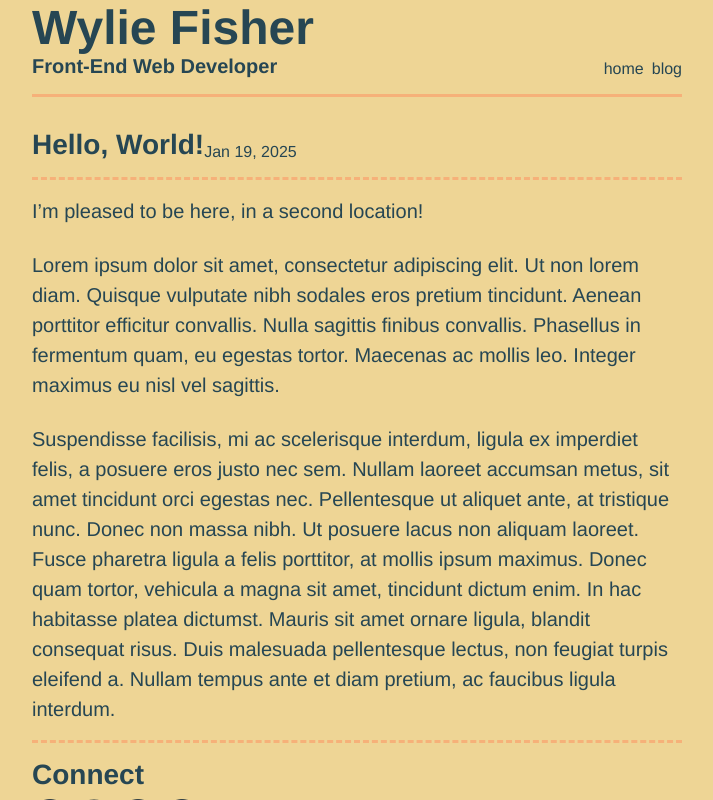
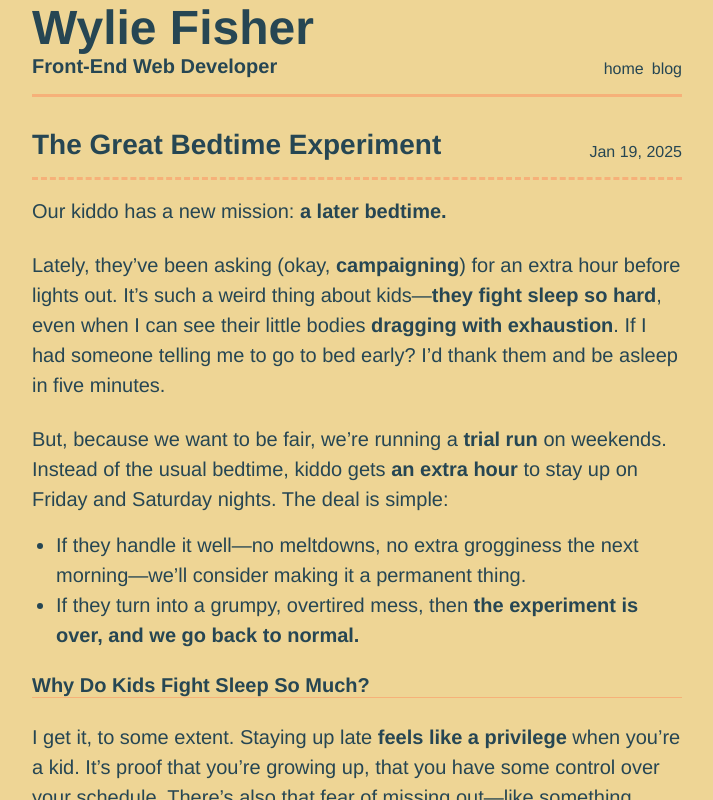
Before and after one commit to wylie/wyliefisher, an Astro site: page /blog/2025-01-19-hello-world in a window 1280 px wide. Shown: the whole page, without its empty margins (283-996 px from the left). Built offline with nearby package versions, Linux system fonts and the light colour scheme; Astro itself is replaced by a stand-in of ours.

Commit message:
another blog post, and some styling cleanup

```diff
--- a/src/content/blog/2025-01-19-hello-world.md
+++ b/src/content/blog/2025-01-19-hello-world.md
@@ -1,11 +1,35 @@
 ---
-title: 'Hello, World!'
+title: "The Great Bedtime Experiment"
 pubDate: 2025-01-19T00:00:00-05:00
-snippet: "Lorem ipsum dolor sit amet, consectetur adipiscing elit. Ut non lorem diam. Quisque vulputate nibh sodales eros pretium tincidunt. Aenean porttitor efficitur convallis. Nulla sagittis finibus convallis. Phasellus in fermentum quam, eu egestas tortor. Maecenas ac mollis leo. Integer maximus eu nisl vel sagittis."
+snippet: "Our kiddo wants a later bedtime, so we're running a weekend trial. It's funny how kids fight sleep even when they clearly need it."
 ---
 
-I'm pleased to be here, in a second location!
 
-Lorem ipsum dolor sit amet, consectetur adipiscing elit. Ut non lorem diam. Quisque vulputate nibh sodales eros pretium tincidunt. Aenean porttitor efficitur convallis. Nulla sagittis finibus convallis. Phasellus in fermentum quam, eu egestas tortor. Maecenas ac mollis leo. Integer maximus eu nisl vel sagittis.
+Our kiddo has a new mission: **a later bedtime.**
 
-Suspendisse facilisis, mi ac scelerisque interdum, ligula ex imperdiet felis, a posuere eros justo nec sem. Nullam laoreet accumsan metus, sit amet tincidunt orci egestas nec. Pellentesque ut aliquet ante, at tristique nunc. Donec non massa nibh. Ut posuere lacus non aliquam laoreet. Fusce pharetra ligula a felis porttitor, at mollis ipsum maximus. Donec quam tortor, vehicula a magna sit amet, tincidunt dictum enim. In hac habitasse platea dictumst. Mauris sit amet ornare ligula, blandit consequat risus. Duis malesuada pellentesque lectus, non feugiat turpis eleifend a. Nullam tempus ante et diam pretium, ac faucibus ligula interdum.
+Lately, they've been asking (okay, **campaigning**) for an extra hour before lights out. It's such a weird thing about kids—**they fight sleep so hard**, even when I can see their little bodies **dragging with exhaustion**. If I had someone telling me to go to bed early? I'd thank them and be asleep in five minutes.
+
+But, because we want to be fair, we're running a **trial run** on weekends. Instead of the usual bedtime, kiddo gets **an extra hour** to stay up on Friday and Saturday nights. The deal is simple:
+
+- If they handle it well—no meltdowns, no extra grogginess the next morning—we'll consider making it a permanent thing.
+- If they turn into a grumpy, overtired mess, then **the experiment is over, and we go back to normal.**
+
+### Why Do Kids Fight Sleep So Much?
+
+I get it, to some extent. Staying up late **feels like a privilege** when you're a kid. It's proof that you're growing up, that you have some control over your schedule. There's also that fear of missing out—like something **really exciting** must be happening after they go to bed.
+
+And honestly? **I remember feeling the exact same way.** One of my earliest attempts at staying up late was trying to watch *Saturday Night Live* for the first time. I was determined to make it through the whole show, convinced I was about to witness something legendary.
+
+Instead, I barely made it past the opening monologue before **completely crashing**, only to wake up disoriented and disappointed that I had missed everything. It's a memory I don't think I'll ever forget—one of those early moments of realizing that maybe, just maybe, my parents knew what they were talking about when it came to bedtime.
+
+But of course, that didn't stop me from trying again.
+
+### Weekend #1: The Results So Far
+
+We've done one weekend of the later bedtime, and so far, **it's not been as bad as I thought**. Kiddo loves the freedom, but they've been sleeping in the next morning, which tells me that they truly do need the extra sleep. The **real test** will be seeing how things fare as we continue this test.
+
+Will they eventually crash mid-afternoon? Will they power through? Will we regret this whole thing?
+
+TBD.
+
+For now, **the experiment continues.**
--- a/src/layouts/Layout.astro
+++ b/src/layouts/Layout.astro
@@ -77,6 +77,7 @@
 	header {
 		display: flex;
 		flex-direction: column;
+		justify-content: space-between;
 		padding-bottom: 1rem;
 		margin: 1rem 0;
 		border-bottom: 3px dashed var(--border-color);
--- a/src/style/global.css
+++ b/src/style/global.css
@@ -47,6 +47,11 @@
   font-size: var(--fontSize-body);
   line-height: 1.5;
 }
+h3 + ul,
+p + ul {
+  margin-top: 1rem;
+  margin-left: 1.5rem;
+}
 ul {
   margin: 0;
   padding: 0;
```
